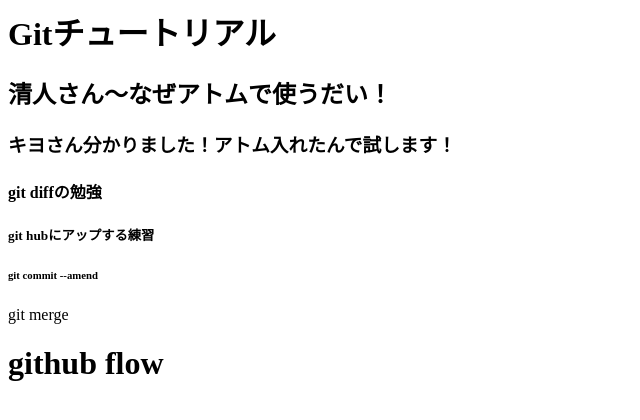
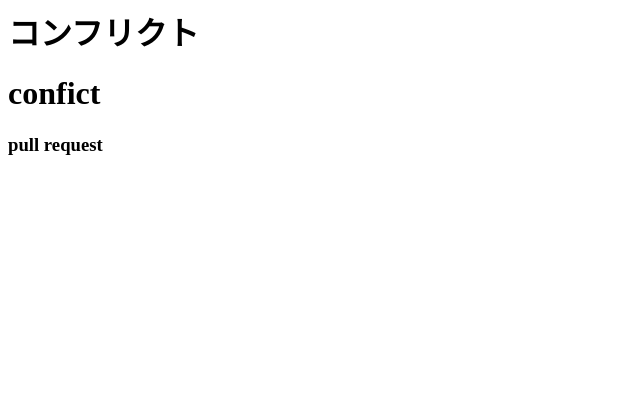
Before and after one commit to kyana2973/git_tutorial, a plain HTML site: page index.html in a window 1280 px wide. Shown: the whole page, without its empty margins (0-640 px from the left). Drawn offline with Linux system fonts and the light colour scheme.

```diff
--- a/index.html
+++ b/index.html
@@ -1,8 +1,3 @@
-<h1>Gitチュートリアル</h1>
-<h2>清人さん〜なぜアトムで使うだい！</h2>
-<h3>キヨさん分かりました！アトム入れたんで試します！</h3>
-<h4>git diffの勉強</h4>
-<h5>git hubにアップする練習</h5>
-<h6>git commit --amend</h6>
-<h7>git merge</h7>
-<h1>github flow</h1>
+<h1>コンフリクト</h1>
+<h1>confict</h1>
+<h3>pull request</h3>
```
